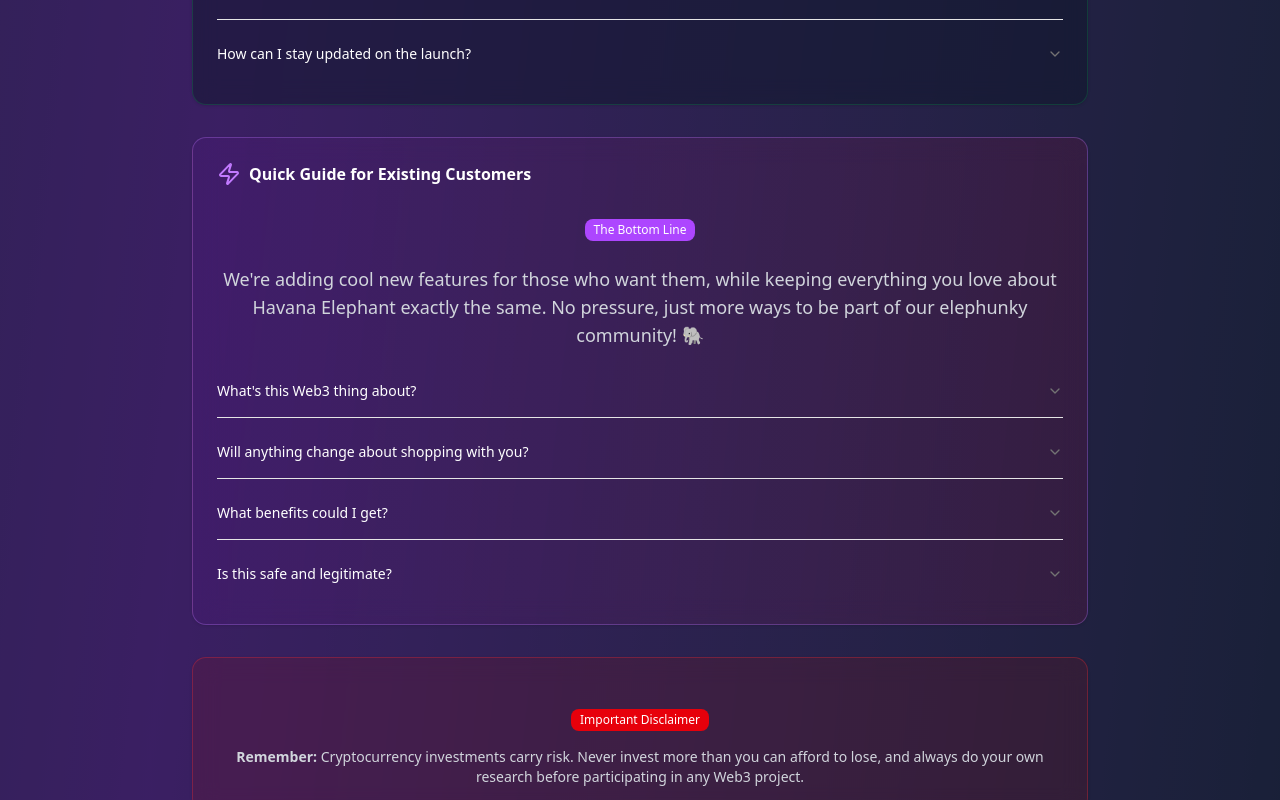
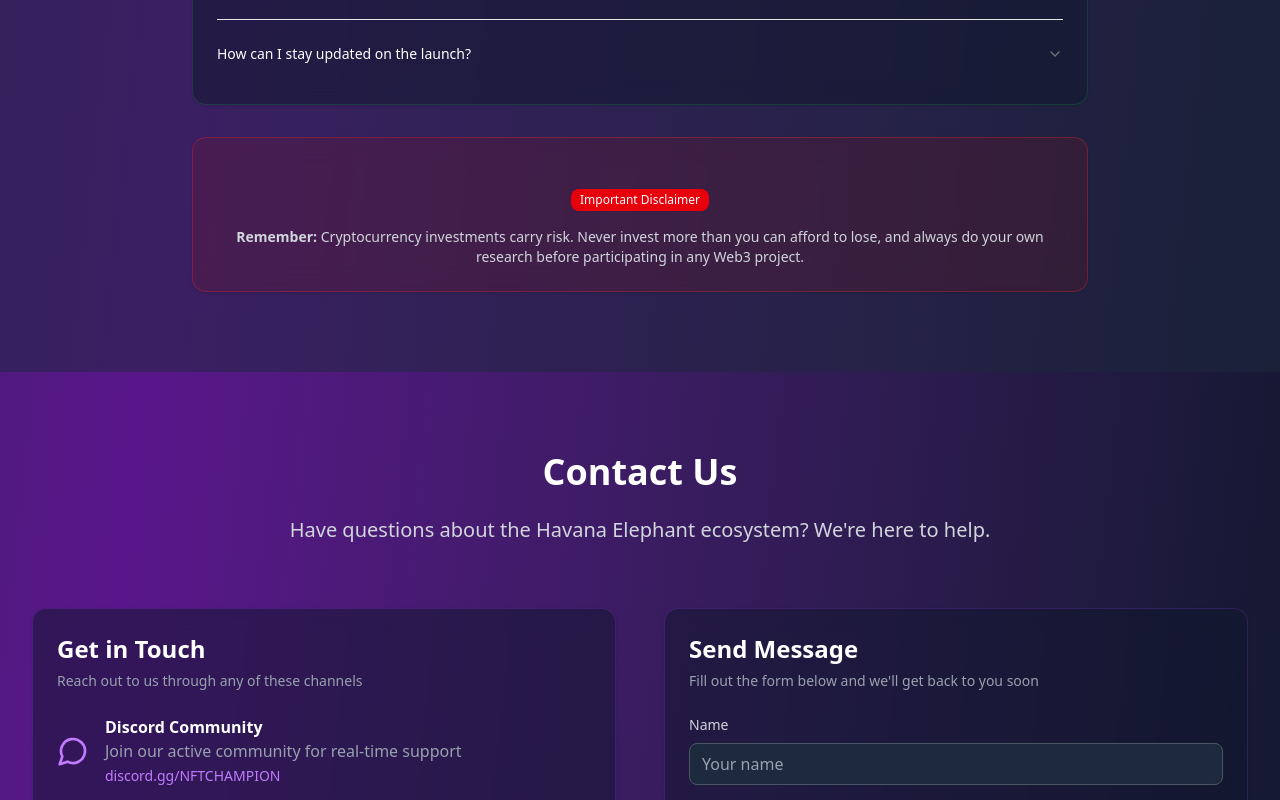
Before and after one commit to HavanaWeb3/HVNA, a React (Vite) app: page / in a window 1280 px wide. Shown: the part 9880-10680 px from the top of the page. Built offline with nearby package versions, Linux system fonts and the light colour scheme.

Commit message:
Remove 'Quick Guide for Existing Customers' section from FAQ
- This section was about the main Shopify site, not the Web3 site
- Removed to avoid confusion between platforms
- Keep FAQ focused on Web3 ecosystem only

```diff
--- a/src/App.jsx
+++ b/src/App.jsx
@@ -1128,70 +1128,6 @@
               </CardContent>
             </Card>
 
-            {/* Quick Integration FAQ */}
-            <Card className="bg-gradient-to-r from-purple-900/20 to-pink-900/20 border-purple-400/30 backdrop-blur-md">
-              <CardHeader>
-                <CardTitle className="text-white flex items-center gap-2">
-                  <Zap className="h-6 w-6 text-purple-400" />
-                  Quick Guide for Existing Customers
-                </CardTitle>
-              </CardHeader>
-              <CardContent>
-                <div className="space-y-4">
-                  <div className="text-center mb-6">
-                    <Badge className="bg-purple-500 text-white">
-                      The Bottom Line
-                    </Badge>
-                  </div>
-                  <p className="text-gray-300 text-lg text-center">
-                    We're adding cool new features for those who want them, while keeping everything you love about Havana Elephant exactly the same. No pressure, just more ways to be part of our elephunky community! 🐘
-                  </p>
-                  <Accordion type="single" collapsible className="space-y-2">
-                    <AccordionItem value="whats-web3">
-                      <AccordionTrigger className="text-white hover:text-purple-300">
-                        What's this Web3 thing about?
-                      </AccordionTrigger>
-                      <AccordionContent className="text-gray-300">
-                        We're adding some exciting digital features to enhance your Havana Elephant experience! Think of it as a loyalty program with special perks, exclusive access, and the ability to help design future products. It's completely optional - you can keep shopping exactly as you always have.
-                      </AccordionContent>
-                    </AccordionItem>
-
-                    <AccordionItem value="shopping-changes">
-                      <AccordionTrigger className="text-white hover:text-purple-300">
-                        Will anything change about shopping with you?
-                      </AccordionTrigger>
-                      <AccordionContent className="text-gray-300">
-                        Absolutely nothing changes! Your favorite products, customer service, and shopping experience remain exactly the same. The Web3 features are bonus benefits for those who want to participate.
-                      </AccordionContent>
-                    </AccordionItem>
-
-                    <AccordionItem value="what-benefits">
-                      <AccordionTrigger className="text-white hover:text-purple-300">
-                        What benefits could I get?
-                      </AccordionTrigger>
-                      <AccordionContent className="text-gray-300">
-                        <ul className="list-disc list-inside space-y-1">
-                          <li>Exclusive discounts on your favorite elephant-themed products</li>
-                          <li>Early access to new designs and limited drops</li>
-                          <li>Vote on future products - help us decide what to create next</li>
-                          <li>Special members-only items you can't get anywhere else</li>
-                          <li>VIP treatment for our most engaged community members</li>
-                        </ul>
-                      </AccordionContent>
-                    </AccordionItem>
-
-                    <AccordionItem value="safe-legitimate">
-                      <AccordionTrigger className="text-white hover:text-purple-300">
-                        Is this safe and legitimate?
-                      </AccordionTrigger>
-                      <AccordionContent className="text-gray-300">
-                        Yes! We're the same trusted Havana Elephant brand you know and love. We're working with legal experts to ensure everything is compliant and secure. This is about enhancing our community, not changing our core values.
-                      </AccordionContent>
-                    </AccordionItem>
-                  </Accordion>
-                </div>
-              </CardContent>
-            </Card>
 
             {/* Risk Disclaimer */}
             <Card className="bg-red-900/20 border-red-500/30 backdrop-blur-md">
```
